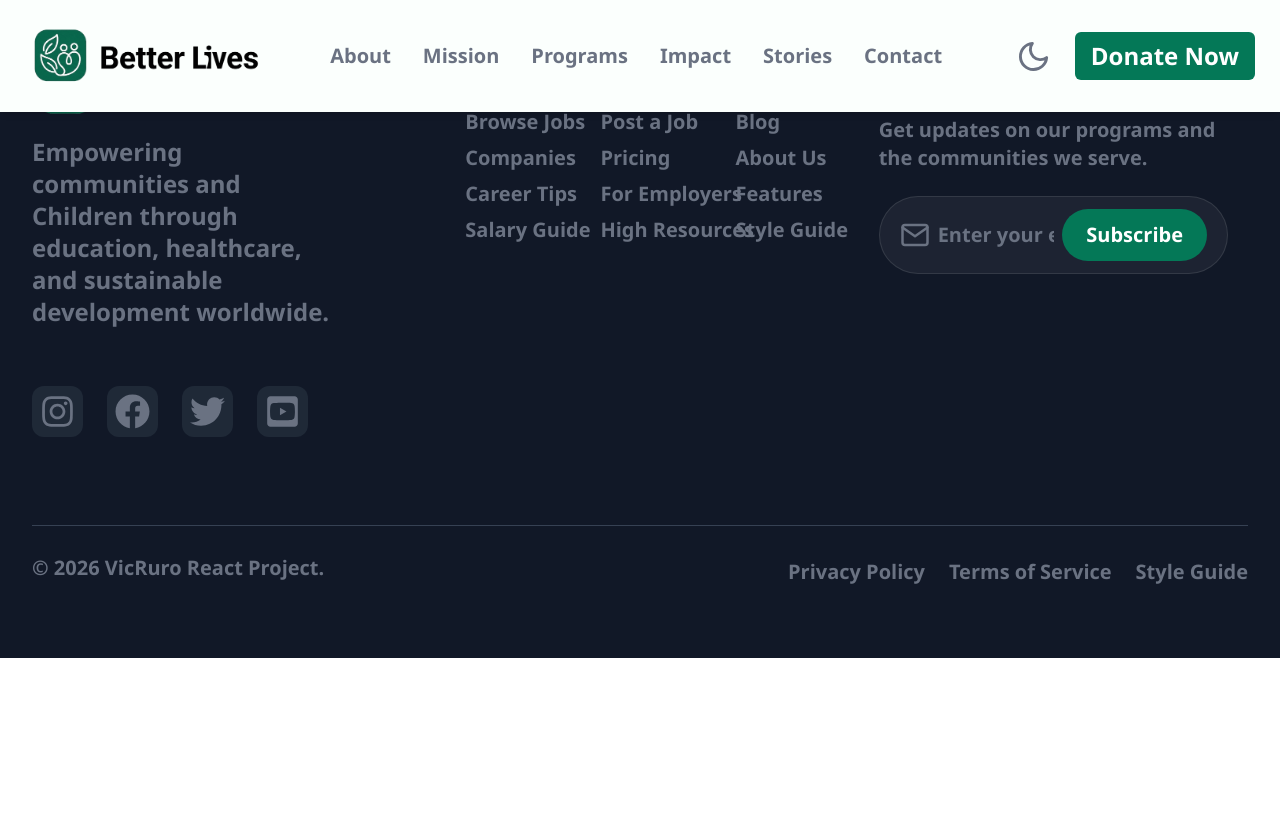
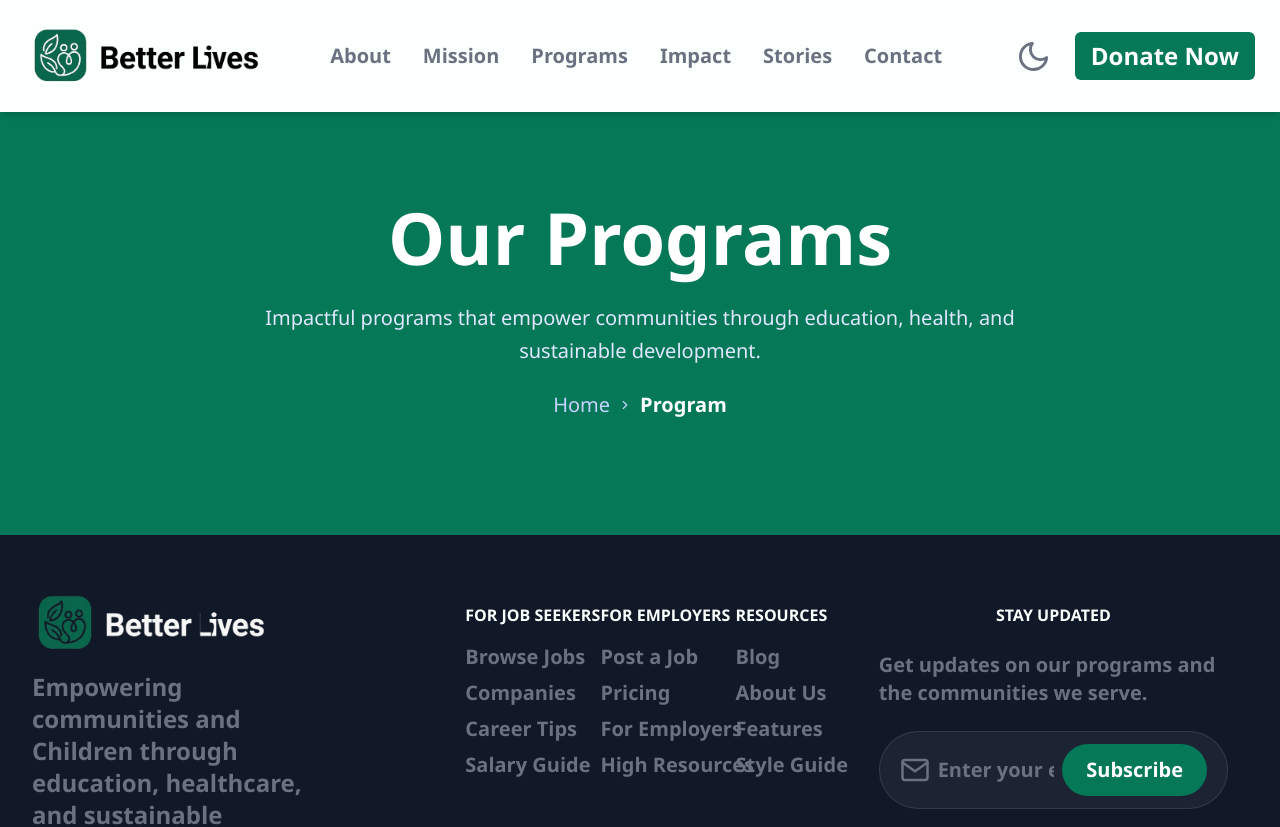
Before and after one commit to Victoryruro/Better-Lives, a React (Vite) app: page /Program in a window 1280 px wide. Shown: the top 827 px of the page. Before the commit the page ends 800 px from the top, so only its background shows below. Built offline with nearby package versions, Linux system fonts and the light colour scheme.

Commit message:
program page started

```diff
--- a/src/App.jsx
+++ b/src/App.jsx
@@ -15,6 +15,9 @@ import './App.css'
 import Navbar from './Pages/Navbar'
 import Footer from './Pages/Footer'
 import ScrollToTop from './Components/ScrollToTopEffect'
+import ScrollProgress from './Components/ScrollProgress'
+import Program from './Components/HomepageComponents/Programs'
+import ProgramPage from './Pages/Program'
 
 function App() {
   const [count, setCount] = useState(0)
@@ -22,12 +25,13 @@ function App() {
   return (
     <>
       <Router>
+        <ScrollProgress/>
         <ScrollToTop/>
         <Navbar/>
         <Routes>
           <Route path="/" element={<Home />} />
           <Route path="/About" element={<About />} />
-
+          <Route path='Program' element={<ProgramPage/>}/>
           <Route path="/Contact" element={<Contact />} />
 
         </Routes>
--- /dev/null
+++ b/src/Components/ScrollProgress.jsx
@@ -0,0 +1,25 @@
+
+import { useEffect, useState } from "react";
+
+export default function ScrollProgress() {
+  const [progress, setProgress] = useState(0);
+
+  useEffect(() => {
+    const handleScroll = () => {
+      const scrollTop = window.scrollY;
+      const docHeight = document.documentElement.scrollHeight - window.innerHeight;
+      setProgress(docHeight > 0 ? (scrollTop / docHeight) * 100 : 0);
+    };
+    window.addEventListener("scroll", handleScroll);
+    return () => window.removeEventListener("scroll", handleScroll);
+  }, []);
+
+  return (
+    <div className="fixed top-0 left-0 w-full h-1 bg-transparent z-100">
+      <div
+        className="h-full bg-primary-50 transition-[width] duration-150"
+        style={{ width: `${progress}%` }}
+      />
+    </div>
+  );
+}
--- a/src/Pages/Navbar.jsx
+++ b/src/Pages/Navbar.jsx
@@ -26,7 +26,7 @@ const Header = () => {
             <div className="hidden lg:flex space-x-8 font-semibold ml-auto">
               <Link to="/About" className="text-gray-500 dark:text-gray-300  hover:text-black dark:hover:text-white! transition text-lg xl:text-xl">About</Link>
               <Link to="/#mission" className="text-gray-500 dark:text-gray-300  hover:text-black dark:hover:text-white! transition text-lg xl:text-xl">Mission</Link>
-              <Link to="/About" className="text-gray-500 dark:text-gray-300  hover:text-black dark:hover:text-white! transition text-lg xl:text-xl">Programs</Link>
+              <Link to="/Program" className="text-gray-500 dark:text-gray-300  hover:text-black dark:hover:text-white! transition text-lg xl:text-xl">Programs</Link>
               <Link to="/#impact" className="text-gray-500 dark:text-gray-300  hover:text-black dark:hover:text-white! transition text-lg xl:text-xl">Impact</Link>
               <Link to="/#testimonial" className="text-gray-500 dark:text-gray-300  hover:text-black dark:hover:text-white! transition text-lg xl:text-xl">Stories</Link>
               <Link to="/Contact" className="text-gray-500 dark:text-gray-300  hover:text-black dark:hover:text-white! transition text-lg xl:text-xl">Contact</Link>
--- /dev/null
+++ b/src/Pages/Program.jsx
@@ -0,0 +1,23 @@
+import React from 'react'
+import PageHero from '../Components/HeroComponent'
+
+const ProgramPage = () => {
+  return (
+    <>
+        <section>
+            <PageHero
+
+                    title="Our Programs"
+
+                    subtitle="Impactful programs that empower communities through education, health, and sustainable development."
+                    breadcrumbs={[
+                        { label: 'Home', href: '/' },
+                        { label: 'Program' },
+                    ]}
+            />
+        </section>
+    </>
+  )
+}
+
+export default ProgramPage
```
